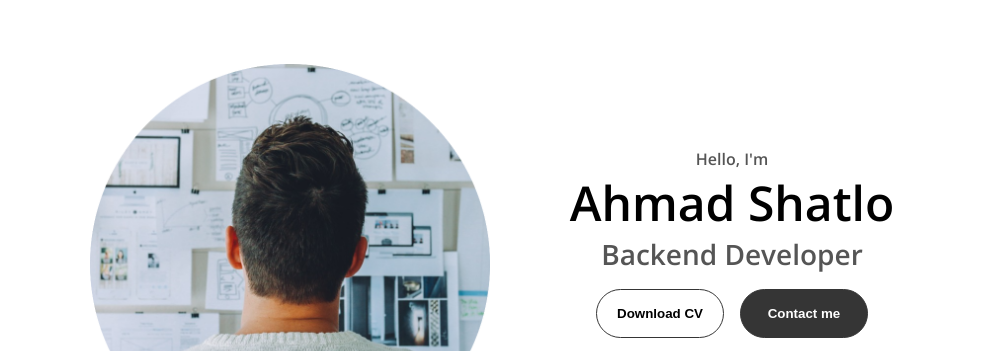
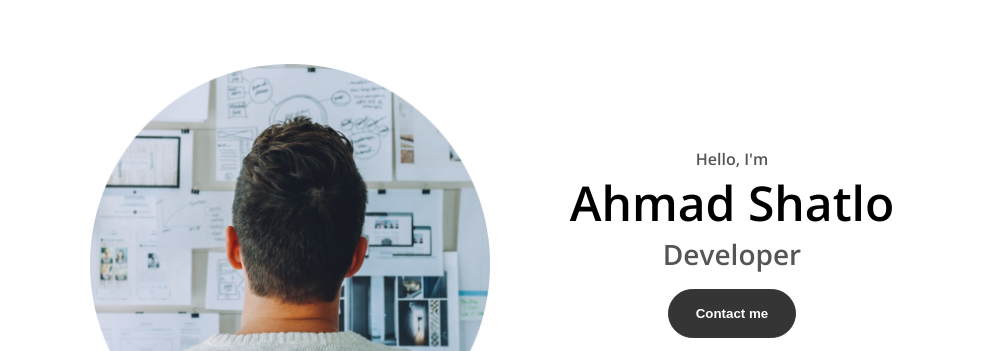
Before and after one commit to ashatlo/project-2, a plain HTML site: page index.html in a window 1280 px wide. Shown: the part 140-491 px from the top of the page, without its empty margins (148-1149 px from the left). Drawn offline with nearby package versions, Linux system fonts and the light colour scheme.

Commit message:
last step 2

```diff
--- a/index.html
+++ b/index.html
@@ -48,9 +48,8 @@ data-aos-duration="2000">
     <div class="section-text">
         <p class="section-text-p1">Hello, I'm</p>
         <h1 class="title">Ahmad Shatlo</h1>
-        <p class="section-text-p2">Backend Developer </p>
+        <p class="section-text-p2">Developer</p>
         <div class="btn-container">
-            <button class="btn btn-color-2" onclick="window.open('./Assets/cv2.pdf ')">Download CV</button>
            <button class="btn btn-color-1" onclick="location.href='#contact'">Contact me</button>
         </div>
         <div class="social-links">
@@ -78,7 +77,7 @@ data-aos-duration="2000">
             <div class="details-container">
                 <img src="Assets/education.png " alt="education icon" class="icon"/>
                 <h3>Education</h3>
-                <p>Umschulung<br />Fachinformatiker Anwendungsentwicklung</p>
+                <p>Umschulung<br/>Fachinformatiker Anwendungsentwicklung</p>
             </div>
         </div>
         <div class="text-container" data-aos="fade-up">
--- a/script.js
+++ b/script.js
@@ -19,5 +19,5 @@ function sendEmail() {
         console.log('Email sending failed:', error);
         alert('Email sending failed. Please try again later.');
     });
-    AOS.init();
+
 }
```
